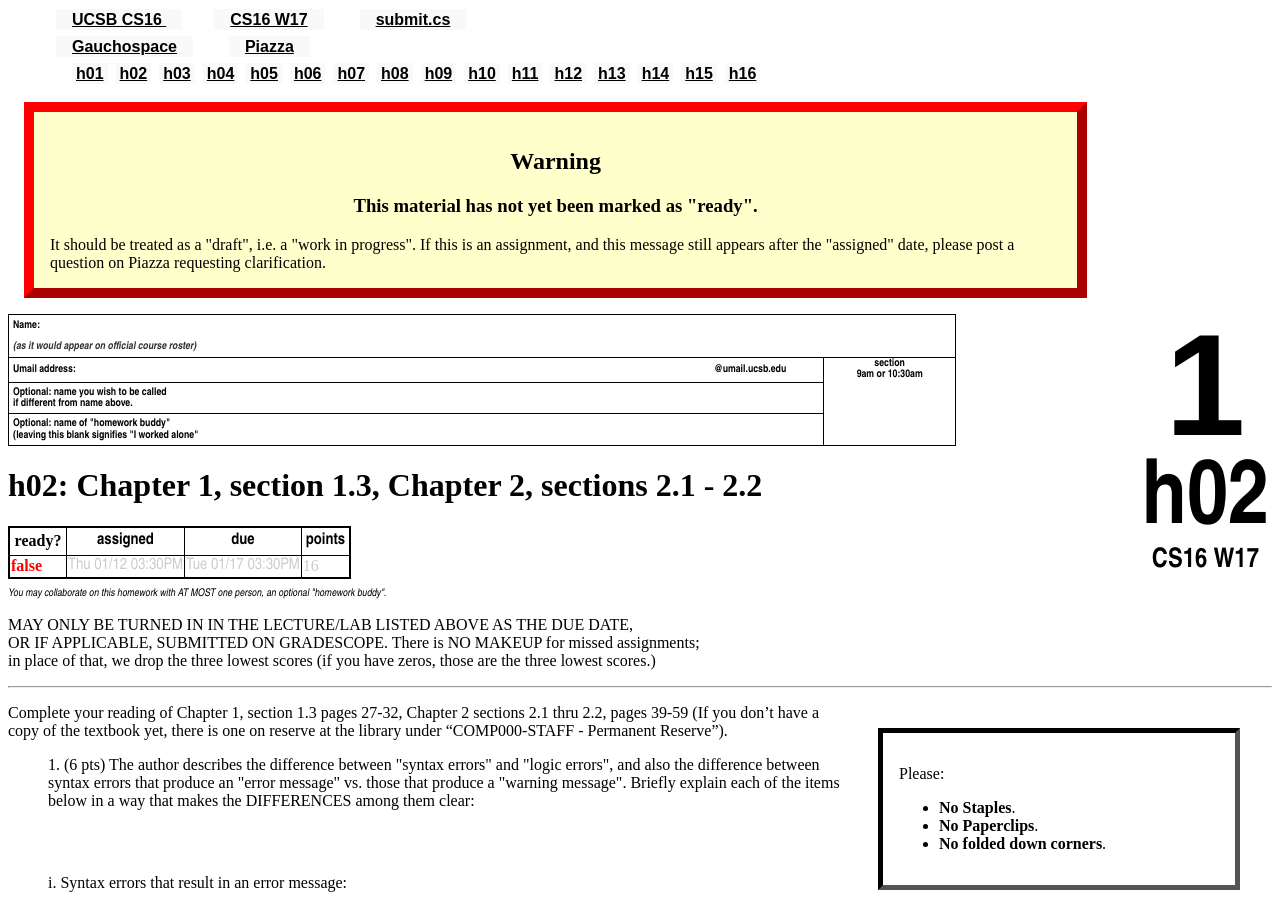
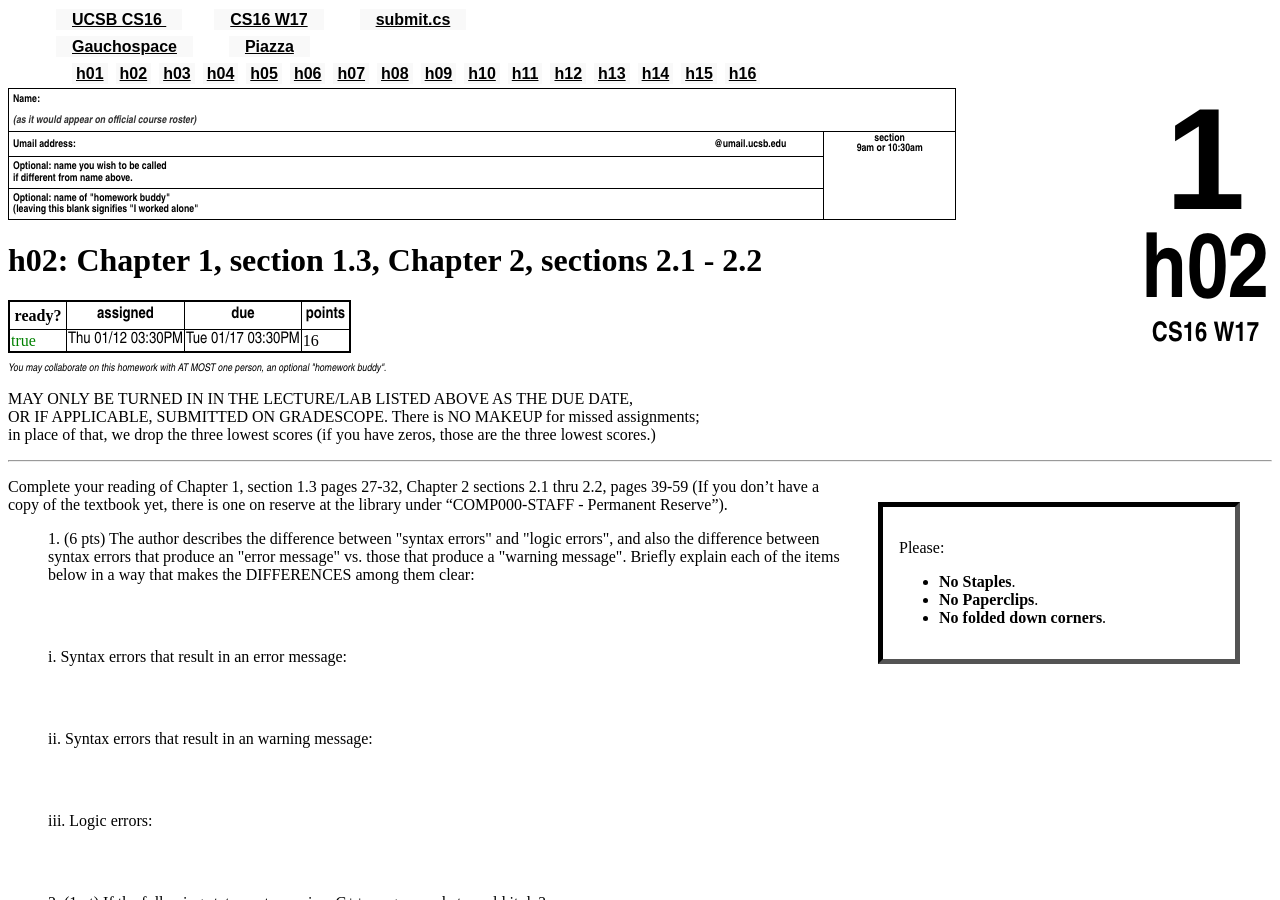
Before and after one commit to ucsb-cs32-s17/ucsb-cs32-s17.github.io, a Jekyll site: the page built from _hwk/h02.md, in a window 1280 px wide and 900 px high. Built offline with Jekyll 4.4.1, drawn with Linux system fonts in a browser that asks for light colours.

```diff
--- a/_hwk/h02.md
+++ b/_hwk/h02.md
@@ -1,7 +1,7 @@
 ---
 num: "h02"
 desc: "Chapter 1, section 1.3, Chapter 2, sections 2.1 - 2.2"
-ready: false
+ready: true
 assigned: 2017-01-12 15:30:00.00-8:00
 due: 2017-01-17 15:30:00.00-8:00
 ---
```
Also changed, not shown: _hwk/h01.md (+1 -1 lines), _info/schedule.md (+1 -1 lines), _lectures/lect01.md (+5 -6 lines), _lectures/lect02.md (+1 -1 lines), _lectures/lect04.md (+4 -0 lines).
